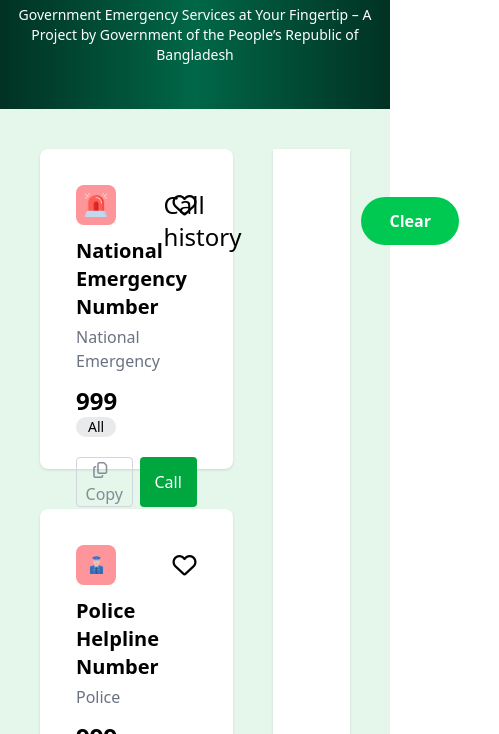
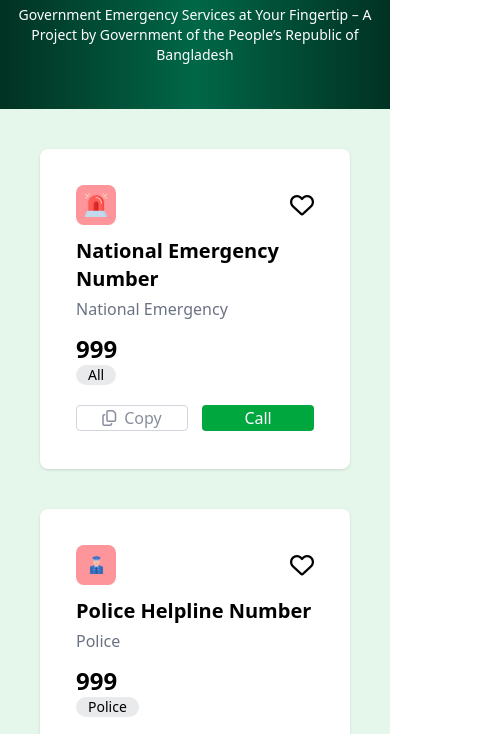
Before and after one commit to Jerome-Mondol/PH-5th-assignment, a plain HTML site: page index.html in a window 390 px wide. Shown: the part 355-1089 px from the top of the page, 499 px wide, since content can reach past the window. Drawn offline with nearby package versions, Linux system fonts and the light colour scheme.

Commit message:
clear history done

```diff
--- a/index.html
+++ b/index.html
@@ -41,13 +41,13 @@
      </div>
 
     <!-- Main -->
-     <div class="main bg-[#00A63E]/10 h-auto flex p-10 flex-row gap-10">
-        <div class="cards w-[70%] grid grid-cols-1 sm:grid-cols-2 lg:grid-cols-3  gap-10" id="cards">
+     <div class="main bg-[#00A63E]/10 h-auto flex p-10 flex-col gap-10 md:flex-row">
+        <div class="cards w-[100%] md:w-[70%] grid grid-cols-1 sm:grid-cols-2 lg:grid-cols-3  gap-10" id="cards">
         </div>
-        <div class="history w-[25%] bg-white shadow-sm flex flex-col items-center gap-3" id="history">
-            <div class="head flex gap-30 p-10 items-center">
-                <h1 class="text-2xl">Call history</h1>
-                <button class="px-7 py-3 rounded-3xl bg-green-500 text-white font-bold cursor-pointer">Clear</button>
+        <div class="history w-[100%] md:w-[25%] bg-white shadow-sm flex flex-col items-center gap-3 p-3" id="history">
+            <div class="head flex justify-between p-10 items-center w-full ">
+                <h1 class="text-xl lg:text-2xl">Call history</h1>
+                <button class="px-7 py-3 rounded-3xl bg-green-500 text-white font-bold cursor-pointer" onclick="clearHistory()">Clear</button>
             </div>
         </div>
         </div>
@@ -60,7 +60,7 @@
 
 
 
+     <script src="script.js" type="module"></script>
      <script src="https://kit.fontawesome.com/b46c0ed6b8.js" crossorigin="anonymous"></script>
-     <script src="script.js" type="module" defer></script>
 </body>
 </html>
--- a/script.js
+++ b/script.js
@@ -14,6 +14,13 @@
 copies.innerText = copyCount;
 
 let history = document.querySelector('#history');
+
+window.clearHistory = function() {
+  const head = history.querySelector(".head");
+  history.innerHTML = "";
+  history.appendChild(head);
+}
+
 
 
 for(let i = 0; i < cardData.length; i++) {
```
